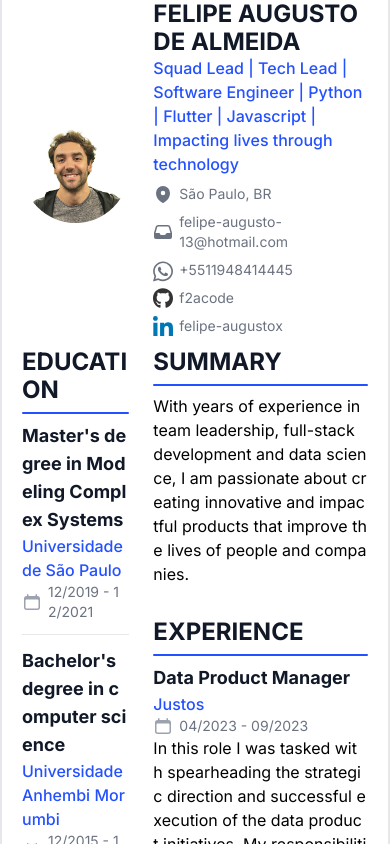
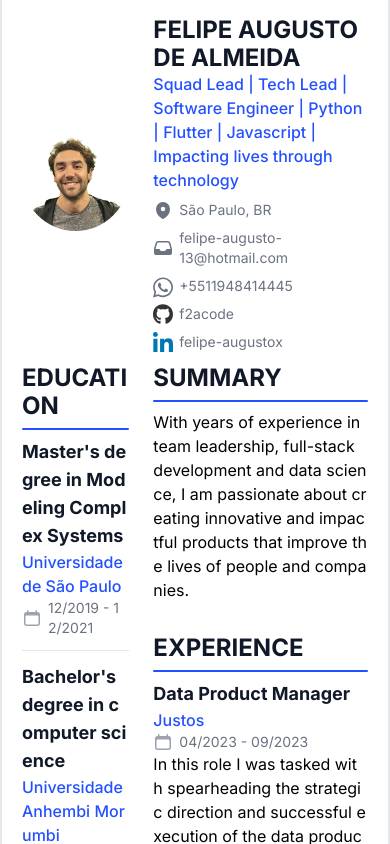
Before and after one commit to f2acode/personal-website, a Next.js app: page /resume in a window 390 px wide. Shown: the top 844 px of the page. Built offline with nearby package versions, Linux system fonts and the light colour scheme.

Commit message:
fix: responsive mobile

```diff
--- a/src/components/tagline.tsx
+++ b/src/components/tagline.tsx
@@ -60,7 +60,7 @@ export default function TagLine({ resumeData }: TagLineProps) {
           priority={true}
         />
       </div>
-      <div className="flex flex-col text-wrap w-4/6 mx-3">
+      <div className="flex flex-col text-wrap w-4/6 mx-3 pt-4">
         <h1 className="text-2xl font-bold leading-7 text-gray-900 uppercase">
           {resumeData.basics.name}
         </h1>
```
